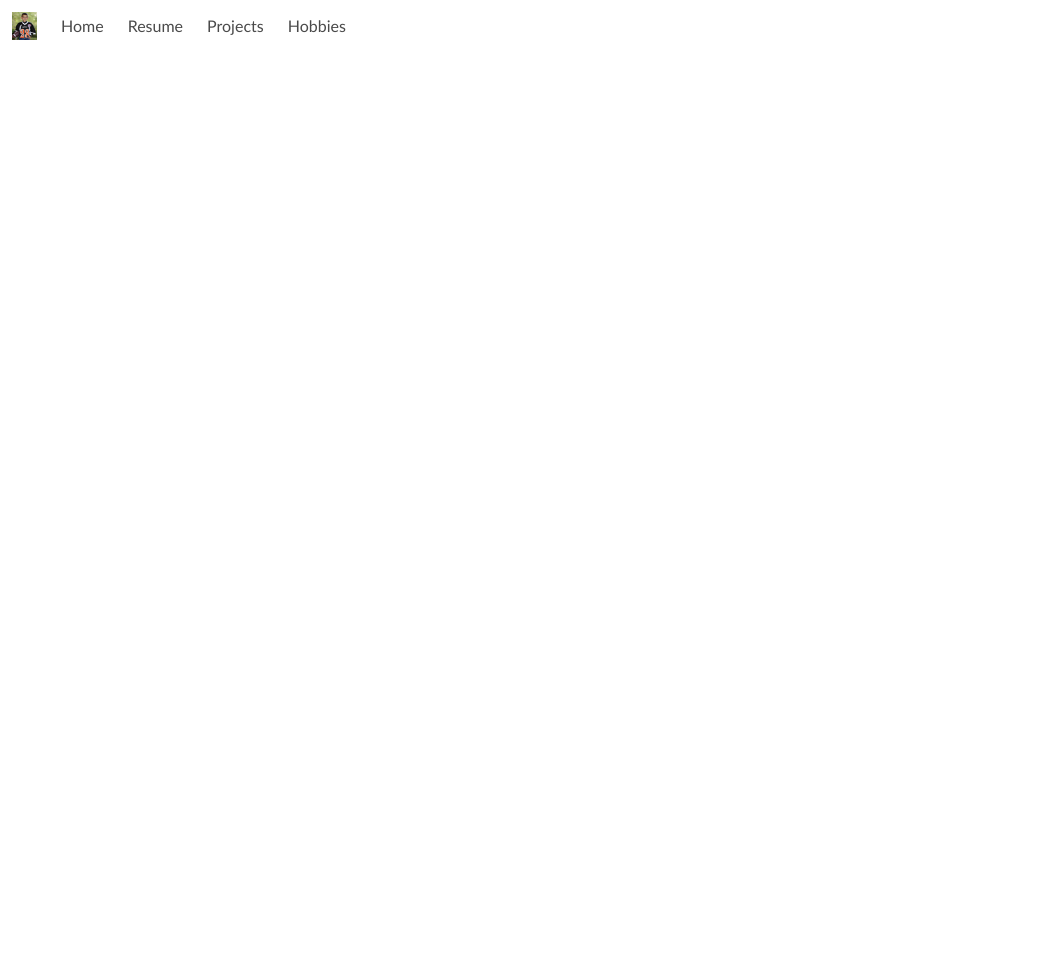
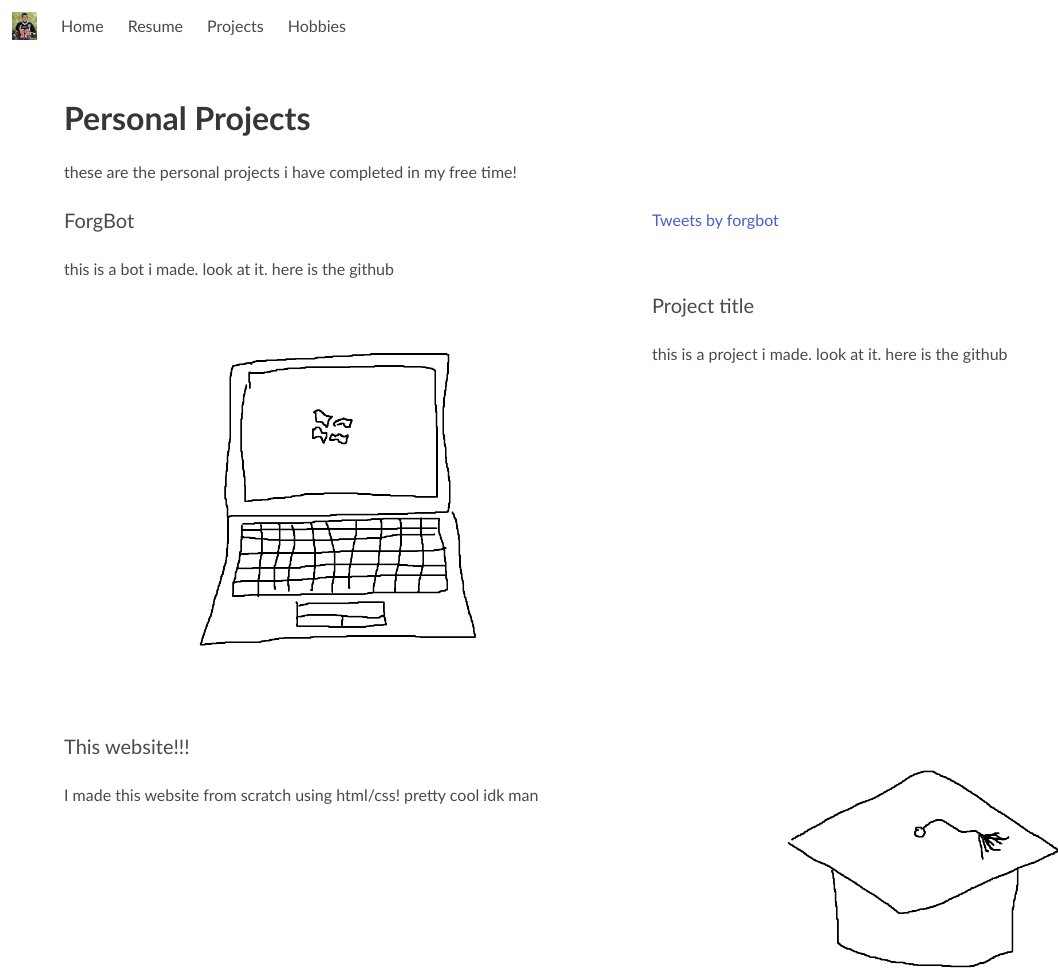
Before and after one commit to wbucher3/personalWebsite, a website: page projects.html in a window 1280 px wide. Shown: the whole page, without its empty margins (0-1058 px from the left). Before the commit the page ends 800 px from the top, so only its background shows below. Drawn offline with nearby package versions, Linux system fonts and the light colour scheme.

Commit message:
adding layout and some content to projects page

```diff
--- a/projects.html
+++ b/projects.html
@@ -35,3 +35,100 @@
 
     </div>
 </nav>
+
+<section class='section'>
+
+    <!--introduction-->
+
+    <div class="container">
+        <div class="content">
+            <h1 class="title">
+                Personal Projects
+            </h1>
+
+            <p>
+                these are the personal projects i have completed in my free time!
+            </p>
+
+
+        </div>
+    </div>
+
+<br> <!--this just works lmao-->
+
+
+<!--twitter bot section-->
+
+    <div class="container">
+        <div class="container">
+
+            <div class="columns">
+
+                <!--forgbot description-->
+                <div class="column">
+                    <h1 class="subtitle">
+                        ForgBot
+                    </h1>
+                    <p>
+                        this is a bot i made. look at it. here is the github
+                    </p>
+                </div>
+                <!--forgbot imbedded twitter from publish.twitter.com -->
+                <div class="column">
+                    <a class="twitter-timeline" data-width="500" data-height="600" href="https://twitter.com/forgbot?ref_src=twsrc%5Etfw">Tweets by forgbot</a>
+                    <script async src="https://platform.twitter.com/widgets.js" charset="utf-8"></script>
+                </div>
+            </div>
+        </div>
+    </div>
+
+
+<!--this is where i would put a project number 2 if i had one!-->
+
+    <div class="container">
+        <div class="container">
+
+            <div class="columns">
+
+                <!--project image-->
+                <div class="column">
+                    <img src="images/computer.png">
+                </div>
+                <!--project description -->
+                <div class="column">
+                    <h1 class="subtitle">
+                        Project title
+                    </h1>
+                    <p>
+                        this is a project i made. look at it. here is the github
+                    </p>
+                </div>
+            </div>
+        </div>
+    </div>
+
+<!--this website!!!-->
+
+    <div class="container">
+        <div class="container">
+
+            <div class="columns">
+
+                <!--website description-->
+                <div class="column">
+                    <h1 class="subtitle">
+                        This website!!!
+                    </h1>
+                    <p>
+                        I made this website from scratch using html/css! pretty cool idk man
+                    </p>
+                </div>
+                <!--maybe pic? some type of media? -->
+                <div class="column">
+                   <img src="/images/gradHat.png"
+                </div>
+            </div>
+        </div>
+    </div>
+
+</section>
```
Also changed, not shown: 1 other file.
